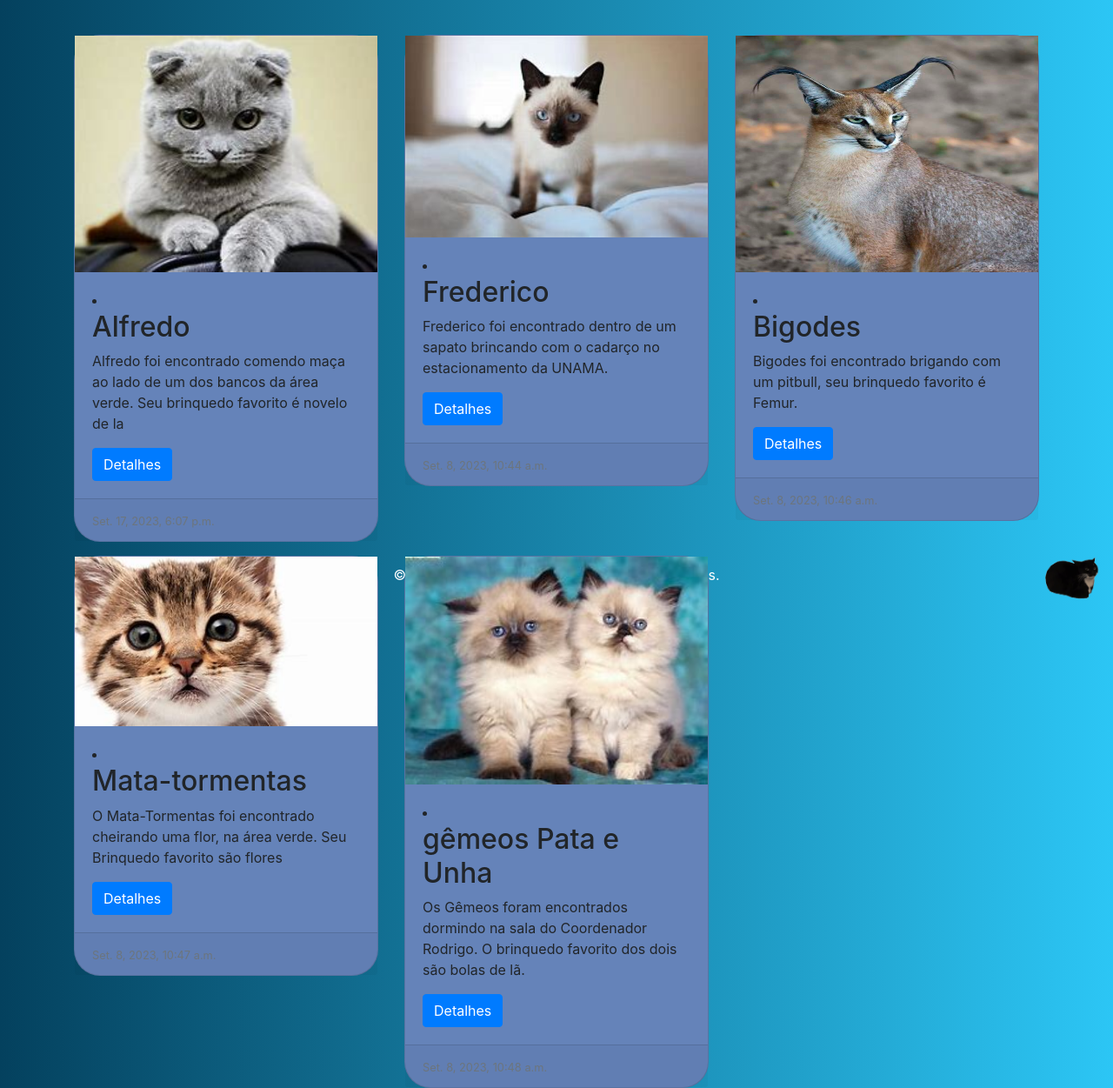
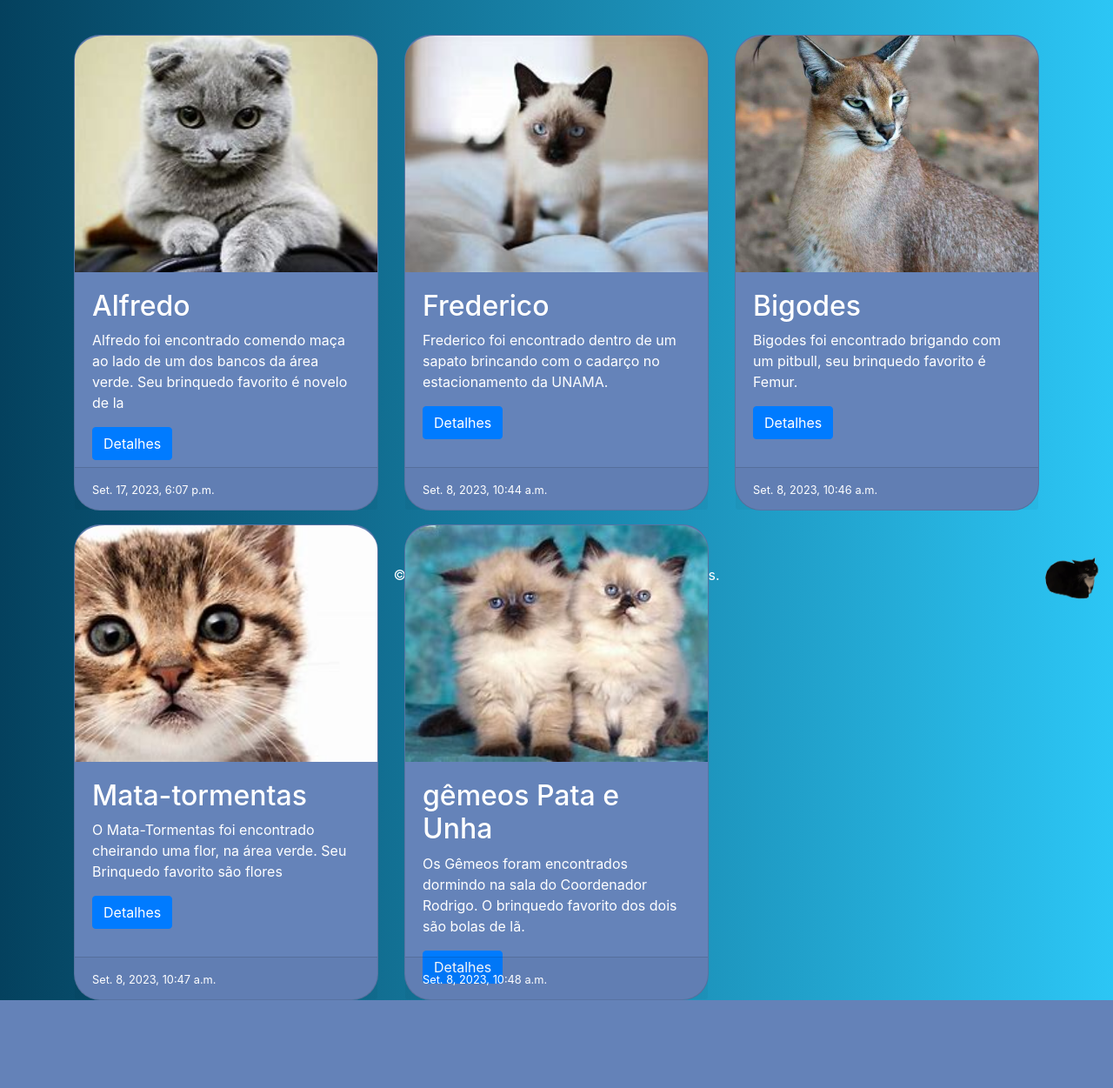
Before and after one commit to LaBufa/La-Bufa-Cats, a Django app: page /catalogo/ in a window 1280 px wide. Shown: the part 101-1352 px from the top of the page at 87% size. After the commit the page ends 1251 px from the top, so only its background shows below. Run offline with Django 3.2, Linux system fonts and the light colour scheme; data comes from the database, SQL or seed files in the repository; both versions use the stored data as it was after the commit; some libraries are stand-ins or nearby versions.

Commit message:
populando o Banco de Dados e melhorando os cards

```diff
--- a/labufacats/templates/catalogo.html
+++ b/labufacats/templates/catalogo.html
@@ -5,25 +5,17 @@
         <div class="row">
             {% for post in posts %}
             <div class="col-12 col-md-4 col-xl-4">
-
-
                 <div class="card" id="cardH1" style= "margin-top: 1rem;" style="object-fit: content;">
-                    <img src={{ post.img.url }} style="max-height: 17rem; max-width: 27rem; object-fit: content;">
-                    <div class="card-body">
-
-                        <li>
+                    <img src={{ post.img.url }} style="max-height: 17rem; max-width: 27rem; height: 17rem; object-fit: cover; border-radius: 10% 10% 0% 0%;">
+                    <div class="card-body" style="color: white; height: 14rem;">
                             <h2>{{ post.titulo_post }}</h2>
                             <p>{{ post.descricao_post }}</p>
                             <a href="{% url 'accounts:detalhes' post.id %}" class="btn btn-primary">Detalhes</a>
-                        </li>
                     </div>
-                    <div class="card-footer">
-                        <small class="text-muted">{{ post.data_post }}</small>
+                    <div class="card-footer" style="color: white;">
+                        <small class="">{{ post.data_post }}</small>
                     </div>
                 </div>
-
-
-
             </div>
             {% endfor %}
         </div>
```
Also changed, not shown: labufacats/templates/user_profile.html (+1 -26 lines), labufacats/db.sqlite3, labufacats/media/uploads/gato_1_kaqIsc1.jpg (added), labufacats/media/uploads/gato_3_tCSX1fT.jpg (added), labufacats/media/uploads/gato_4_mMhE8Tk.jpg (added), labufacats/media/uploads/gato_6_fAqbt79.jpg (added).
